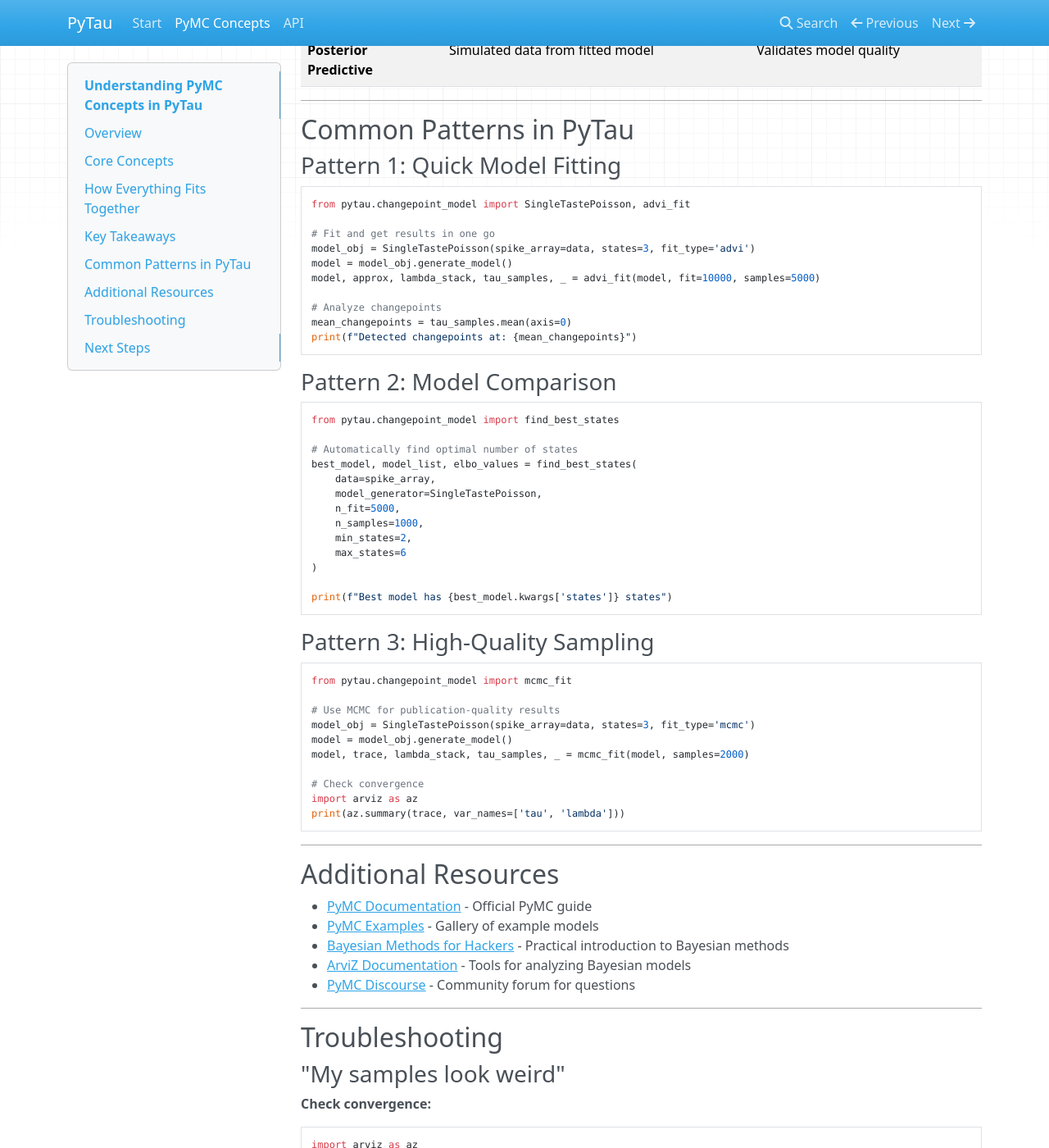
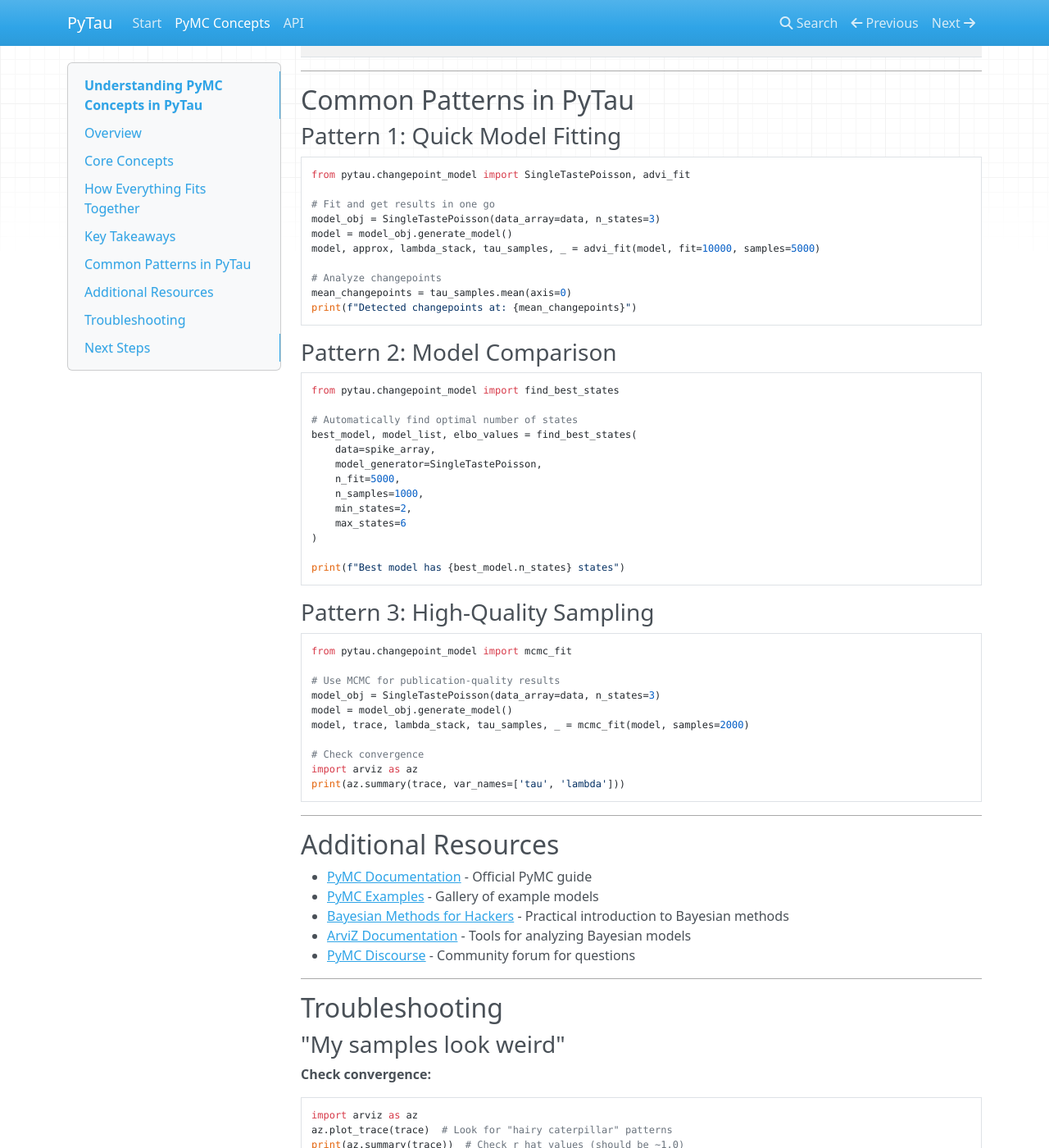
Before and after one commit to abuzarmahmood/pytau, an MkDocs documentation site: the page built from docs/pymc_concepts.md, in a window 1280 px wide and 1400 px high, scrolled down 6034 px. Shown: the whole window at 82% size. Built offline with MkDocs 1.6.1, drawn with Linux system fonts in a browser that asks for light colours; nearby versions of some CDN libraries; some of the changed text lies outside the part shown.

Commit message:
fix: Correct model parameter names in PyMC concepts docs
- Remove non-existent fit_type parameter
- Change spike_array to data_array (correct parameter name)
- Change states to n_states (correct parameter name)
- Fix best_model attribute access (n_states instead of kwargs['states'])

All examples now match actual PyTau API

Co-authored-by: Ona <no-reply@ona.com>

````diff
--- a/docs/pymc_concepts.md
+++ b/docs/pymc_concepts.md
@@ -30,9 +30,8 @@ from pytau.changepoint_model import SingleTastePoisson
 # Create a model for spike train data
 # spike_array shape: (trials, neurons, time)
 model_obj = SingleTastePoisson(
-    spike_array=spike_array,
-    states=3,  # Number of states to detect
-    fit_type='advi'
+    data_array=spike_array,
+    n_states=3  # Number of states to detect
 )
 
 # Generate the PyMC model
@@ -235,9 +234,8 @@ import matplotlib.pyplot as plt
 # 1. CREATE MODEL
 # Define the probabilistic model structure
 model_obj = SingleTastePoisson(
-    spike_array=spike_array,  # Your data: (trials, neurons, time)
-    states=3,
-    fit_type='advi'
+    data_array=spike_array,  # Your data: (trials, neurons, time)
+    n_states=3
 )
 model = model_obj.generate_model()
 
@@ -326,7 +324,7 @@ plt.show()
 from pytau.changepoint_model import SingleTastePoisson, advi_fit
 
 # Fit and get results in one go
-model_obj = SingleTastePoisson(spike_array=data, states=3, fit_type='advi')
+model_obj = SingleTastePoisson(data_array=data, n_states=3)
 model = model_obj.generate_model()
 model, approx, lambda_stack, tau_samples, _ = advi_fit(model, fit=10000, samples=5000)
 
@@ -350,7 +348,7 @@ best_model, model_list, elbo_values = find_best_states(
     max_states=6
 )
 
-print(f"Best model has {best_model.kwargs['states']} states")
+print(f"Best model has {best_model.n_states} states")
 ```
 
 ### Pattern 3: High-Quality Sampling
@@ -359,7 +357,7 @@ print(f"Best model has {best_model.kwargs['states']} states")
 from pytau.changepoint_model import mcmc_fit
 
 # Use MCMC for publication-quality results
-model_obj = SingleTastePoisson(spike_array=data, states=3, fit_type='mcmc')
+model_obj = SingleTastePoisson(data_array=data, n_states=3)
 model = model_obj.generate_model()
 model, trace, lambda_stack, tau_samples, _ = mcmc_fit(model, samples=2000)
 
````
